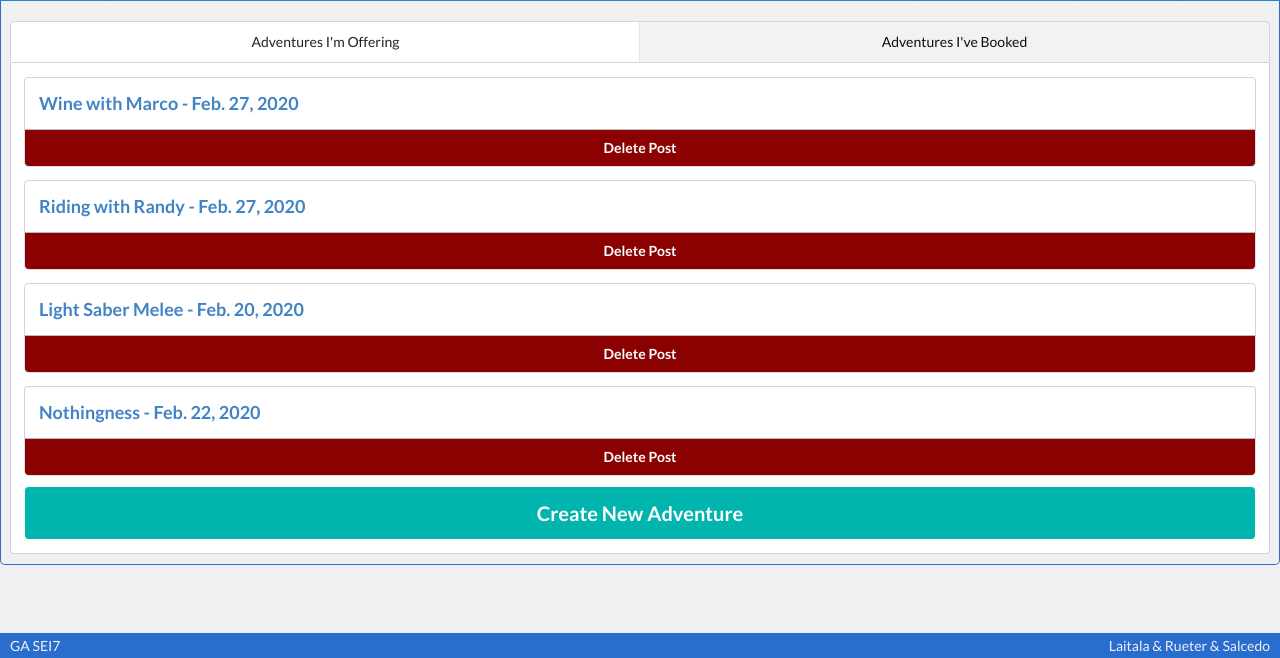
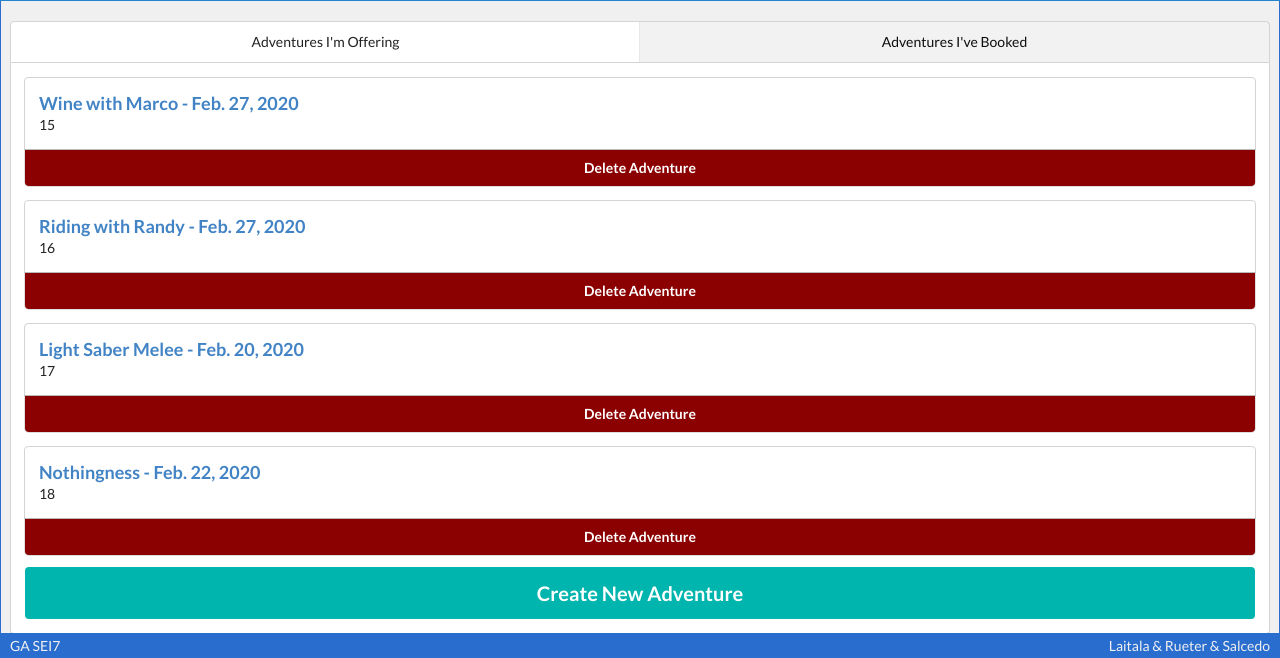
Before and after one commit to masalcedo88/ReactExperiences, a Django app: page /adventures_offered in a window 1280 px wide. Shown: the part 142-800 px from the top of the page. Run offline with Django 3.2, Linux system fonts and the light colour scheme; a user stored in the database is signed in; data comes from the database, SQL or seed files in the repository; data that the repository does not hold is empty.

Commit message:
yo, F*** a jinja.

```diff
--- a/main_app/static/css/main.css
+++ b/main_app/static/css/main.css
@@ -125,10 +125,18 @@ nav {
 .card_info a {
   color: salmon;
 }
-.bottom.cancel,
-.bottom .cancel {
+.cancel.button,
+.delete.button {
+  background: var(--bg_cancel_btn);
   color: white;
-  background: var(--bg_cancel_btn);
+}
+.modal_btn {
+  width: 120px;
+}
+.modal_btn_group {
+  display: flex;
+  align-items: center;
+  justify-content: center;
 }
 #welcome {
   color: var(--text_contrast);
--- a/main_app/static/js/main.js
+++ b/main_app/static/js/main.js
@@ -1,3 +1,27 @@
 console.log("sanity check");
-$(".ui.accordion").accordion();
-$(".ui.dropdown").dropdown();
+
+const modalInject = val => {
+  $("body").append(`
+    <div class="ui basic modal deleteModal">
+    <div class="ui icon header">
+      <i class="exclamation triangle icon"></i>Delete this adventure?
+    </div>
+    <div class="modal_btn_group">
+      <div class="ui teal dismiss button modal_btn"><i class="close icon"></i>Cancel</div>
+      <a class="ui delete button modal_btn" href="/delete_post/${val}"><i class="check icon"></i>Delete</a>
+    </div>
+  </div>
+  `);
+  $(".deleteModal").modal("show");
+};
+
+$("body").on("click", ".delete", event => {
+  const postId = parseInt(event.target.id);
+  console.log(typeof postId);
+  modalInject(postId);
+});
+
+$("body").on("click", ".dismiss", () => {
+  $(".deleteModal").modal("hide");
+  $(".deleteModal").remove();
+});
--- a/main_app/templates/adventures_offered.html
+++ b/main_app/templates/adventures_offered.html
@@ -28,11 +28,13 @@
         <a class="ui text" href="{% url 'adventure_detail' pk=adventure.pk %}">
           <h3>{{ adventure.title }} - {{ adventure.date }}</h3>
         </a>
+        <div class="{{adventure.pk}}">{{adventure.pk}}</div>
       </div>
-      <a class="ui bottom attached cancel button" href="{% url 'delete_post' pk=adventure.pk %}">Delete Post</a>
+      <a id="{{adventure.pk}}" class="ui bottom attached delete button">Delete Adventure</a>
     {% endif %} {% endif %}
     {% endfor %}
     <a id="new_adventure" class="ui huge fluid teal button" href="new_adventure">Create New Adventure</a>
   </div>
 </section>
+
 {% endblock %}
--- a/main_app/views.py
+++ b/main_app/views.py
@@ -29,7 +29,7 @@ def adventure_create(request):
       adventure = form.save(commit=False)
       adventure.creator = request.user
       adventure.save()
-      return redirect('profile')
+      return redirect('adventures_offered')
   else:
     form = AdventureForm()
   context = {'form': form, 'header': "Add New Adventure"}
@@ -62,9 +62,9 @@ def confirm_booking(request, pk):
 @login_required
 def cancel_booking(request, pk):
   Booking.objects.get(id=pk).delete()
-  return redirect('adventures_list')
+  return redirect('adventures_offered')
 
 @login_required
 def delete_post(request, pk):
   Adventure.objects.get(id=pk).delete()
-  return redirect('adventures_list')
+  return redirect('adventures_offered')
```
